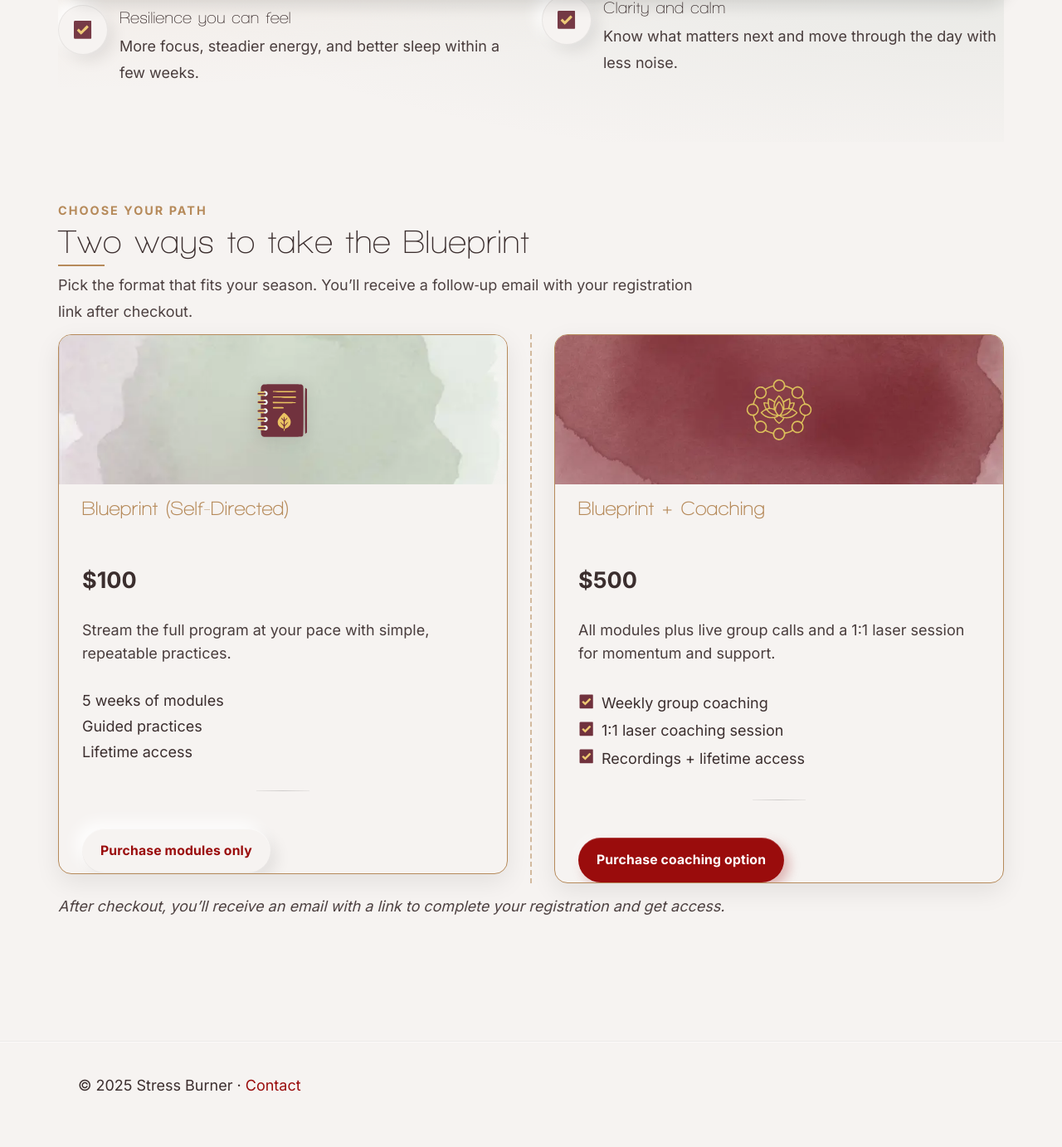
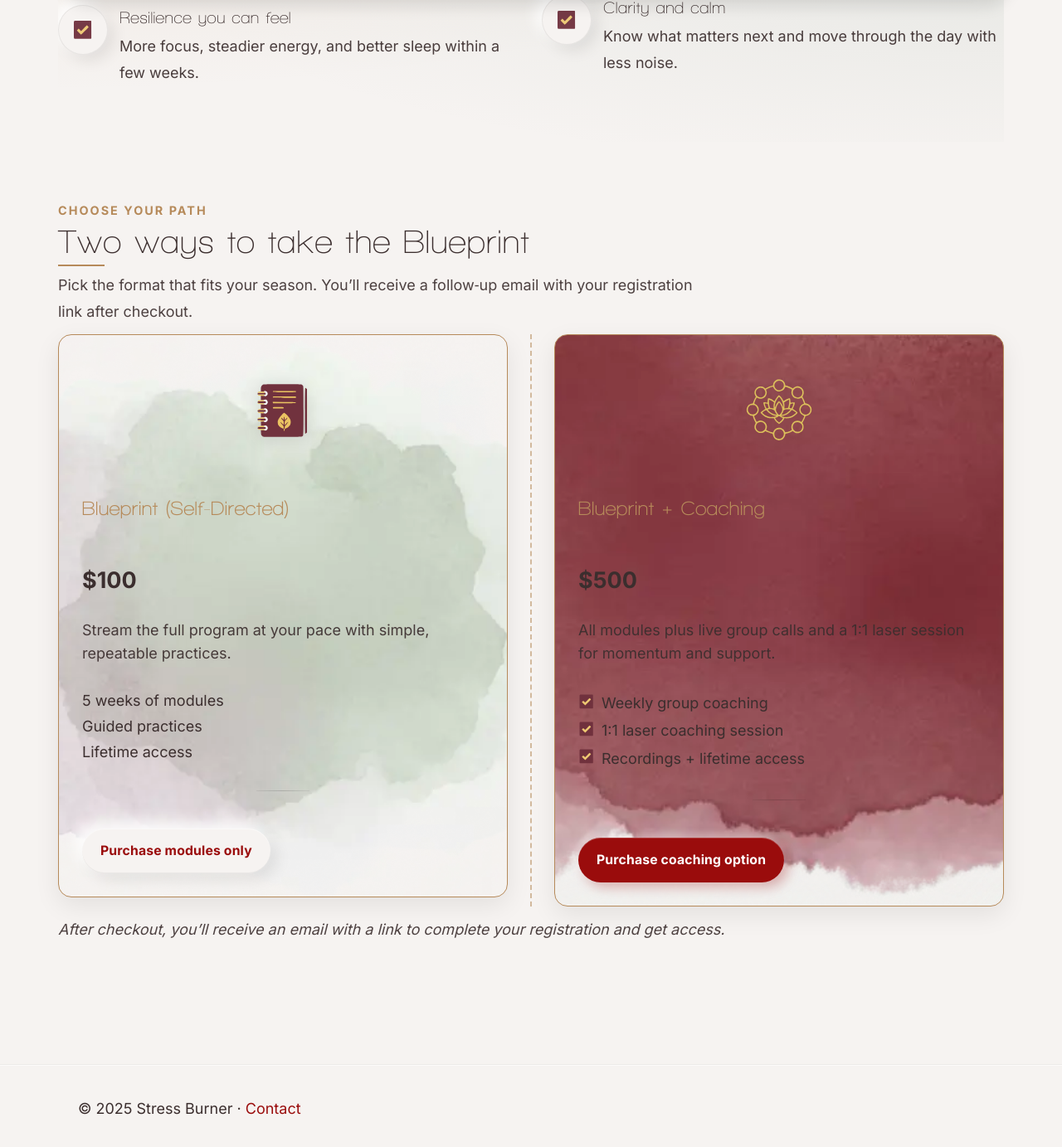
Before and after one commit to chriswakeley/test-blog, a Jekyll site: the page built from course.md, in a window 1280 px wide and 1400 px high, scrolled down 2306 px. Shown: the top 1383 px of the window at 83% size. Built offline with Jekyll 4.4.1, drawn with Linux system fonts in a browser that asks for light colours.

Commit message:
Refactor pricing cards to use specific classes for background images, enhancing visual consistency and clarity

```diff
--- a/assets/css/main.css
+++ b/assets/css/main.css
@@ -323,19 +323,22 @@ main{flex:1}
 .options-compare{position:relative;display:grid;grid-template-columns:repeat(2, minmax(280px, 1fr));gap:56px;align-items:start}
 .options-compare::before{content:"";position:absolute;top:0;bottom:0;left:50%;transform:translateX(-50%);border-left:2px dashed var(--sb-gold);opacity:.55;pointer-events:none}
 .overline-label{letter-spacing:.06em;text-transform:uppercase;color:var(--sb-gold);font-weight:700;font-size:.78rem;margin:0 0 10px 4px}
-.price-card{background:var(--sb-warm);border:1.5px solid var(--sb-gold);border-radius:16px;box-shadow:0 10px 30px rgba(0,0,0,.08);padding:0;display:flex;flex-direction:column;gap:12px;overflow:hidden;--pc-pad:28px}
+.price-card{background:var(--sb-warm);border:1.5px solid var(--sb-gold);border-radius:16px;box-shadow:0 10px 30px rgba(0,0,0,.08);padding:0;display:flex;flex-direction:column;gap:12px;overflow:hidden;--pc-pad:28px;padding-bottom:var(--pc-pad)}
 .price-card .card-title{font-size:24px;line-height:1.2;margin:.2rem 0 .2rem;color:var(--sb-gold);font-weight:700}
 .price-card .card-price{font-weight:800;font-size:1.5rem;margin:.2rem 0 .4rem}
 .price-card .card-blurb{opacity:.92;margin:.1rem 0 .6rem}
 .price-card .cta-row{justify-content:flex-start}
-/* Left card hero with watercolor banner and emblem */
-.card-hero{position:relative;border-radius:0;overflow:hidden;min-height:180px;background-position:center;background-repeat:no-repeat;background-size:cover}
+/* Left card hero reserved area for emblem */
+.card-hero{position:relative;border-radius:0;overflow:hidden;min-height:180px;background:none}
 .card-hero .hero-emblem{position:absolute;left:50%;top:50%;transform:translate(-50%, -50%);width:72px;height:auto;filter:drop-shadow(0 2px 10px rgba(0,0,0,.12))}
-/* Right card media band with red splash and centered gold lotus */
-.media-band{position:relative;border-radius:0;overflow:hidden;min-height:180px;background-position:center;background-repeat:no-repeat;background-size:cover}
+/* Right card reserved area for coaching icon */
+.media-band{position:relative;border-radius:0;overflow:hidden;min-height:180px;background:none}
 /* Full-bleed media: images extend to the inner edge of the card border without covering it */
 .price-card .card-media{display:block;width:calc(100% + (2 * var(--pc-pad)));max-width:none;height:auto;margin-left:calc(-1 * var(--pc-pad));margin-right:calc(-1 * var(--pc-pad))}
 .media-band .media-center{position:absolute;left:50%;top:50%;transform:translate(-50%,-50%);width:80px;height:auto;filter:drop-shadow(0 2px 10px rgba(0,0,0,.12))}
+/* Card-specific watercolor backgrounds applied to the entire card */
+.price-card.modules{background-image:url('../images/greenwatercolorbanner.webp');background-repeat:no-repeat;background-size:cover;background-position:center 40%}
+.price-card.coaching{background-image:url('../images/watercolorcardbanner.webp');background-repeat:no-repeat;background-size:cover;background-position:center 20%}
 /* Apply side padding to content sections so media touches the inner border without covering it */
 .price-card .card-title,
 .price-card .card-price,
--- a/course.md
+++ b/course.md
@@ -138,8 +138,8 @@ permalink: /course/
   <div class="options-compare">
     <!-- Left: Self-guided modules -->
     <div>
-      <div class="price-card">
-        <div class="card-hero" style="background-image: url('{{ '/assets/images/greenwatercolorbanner.webp' | relative_url }}'); background-position: center 40%;">
+      <div class="price-card modules">
+        <div class="card-hero">
           <img class="hero-emblem" src="{{ '/assets/images/notebook.svg' | relative_url }}" alt="Notebook icon" />
         </div>
         <h3 class="card-title">Blueprint (Self‑Directed)</h3>
@@ -159,8 +159,8 @@ permalink: /course/
 
     <!-- Right: Blueprint + Coaching -->
     <div>
-      <div class="price-card">
-        <div class="media-band" style="background-image: url('{{ '/assets/images/watercolorcardbanner.webp' | relative_url }}'); background-position: center 20%;">
+      <div class="price-card coaching">
+        <div class="media-band">
           <img class="media-center" src="{{ '/assets/images/coachingicon.svg' | relative_url }}" alt="Coaching icon" />
         </div>
         <h3 class="card-title">Blueprint + Coaching</h3>
```
